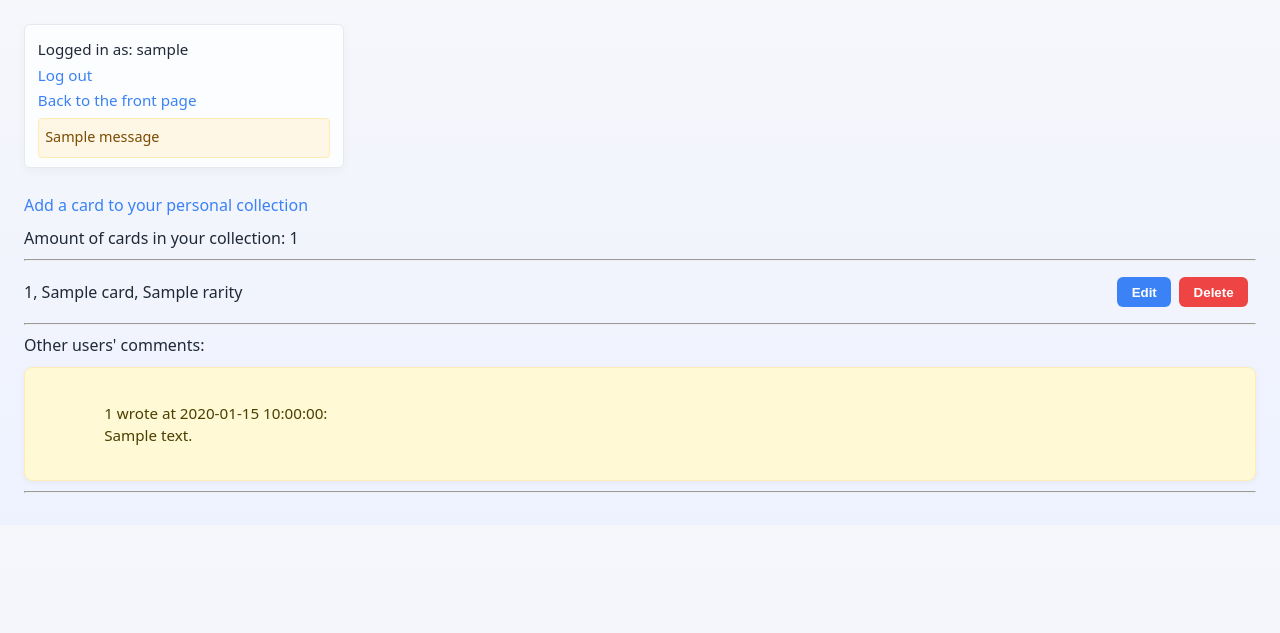
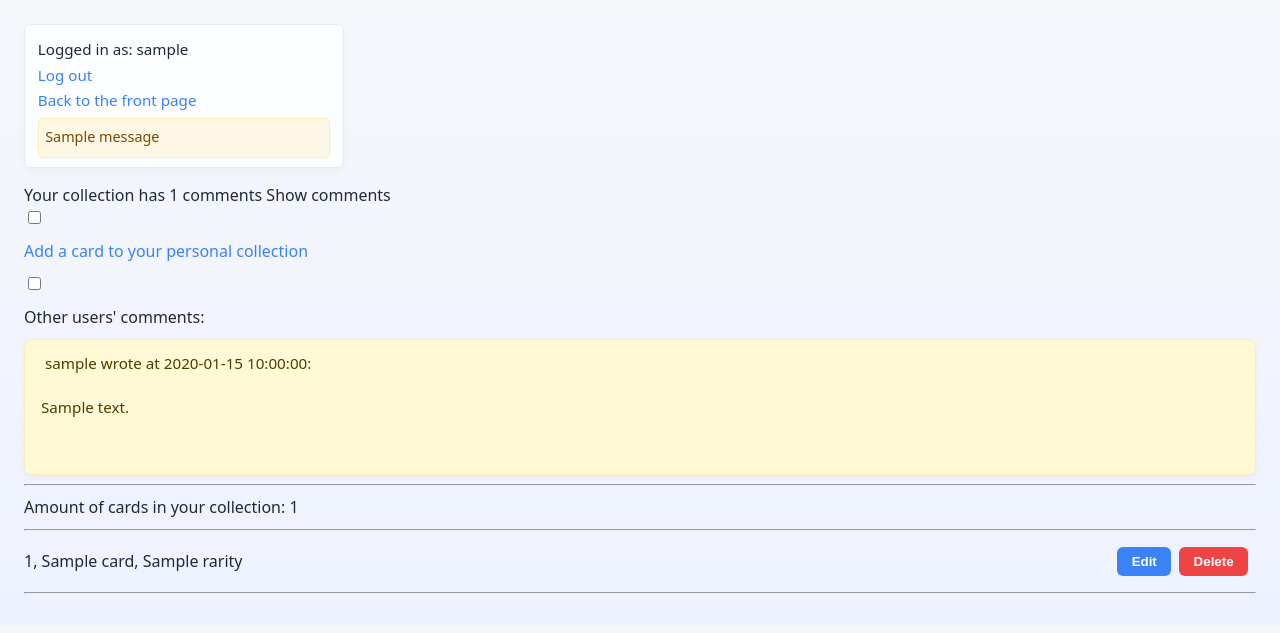
Before and after one commit to Hipsterisiili/tikawe_DigimonTcgDatabase, a Flask app: template templates/cards/personal_card_list.html in a window 1280 px wide. Shown: the top 633 px of the page. Run offline with Flask 3, Linux system fonts and the light colour scheme; the visitor is signed in with stand-in values (Sample User, id 1); the template is opened without the code that fills it: most values are stand-ins (such as "Sample title", 1, 10 or a date in 2020); one stand-in notice (Sample message) is shown.

Commit message:
User is notified about comments and comments can be toggled

```diff
--- a/templates/cards/personal_card_list.html
+++ b/templates/cards/personal_card_list.html
@@ -12,13 +12,39 @@ User may:
         <link rel="stylesheet" href="{{ url_for('static', filename='css/style.css') }}">
     </head>
 
+    {% set comments_count = (comment_list|length) if comment_list else 0 %}
     <body>
 
-        <div class="sidebar">
-            {% include 'redirect_box.html' %}
+        {# flex wrapper: left = redirect box (unchanged), right = actions (count + label) #}
+        <div class="sidebar-row">
+            <div class="sidebar">
+                {% include 'redirect_box.html' %}
+            </div>
+
+            <div class="sidebar-actions" aria-hidden="true">
+                <span class="comments-count">Your collection has {{ comments_count }} comments</span>
+                <label for="toggle-comments" class="show-comments-btn">Show comments</label>
+            </div>
         </div>
+        <input type="checkbox" id="toggle-comments" class="toggle-comments-checkbox" />
+        <p><a href="/new_card?target=private">Add a card to your personal collection</a></p>
 
-        <p><a href="/new_card?target=private">Add a card to your personal collection</a></p>
+        {% if comment_list and comment_list|length > 0 %}
+        <input type="checkbox" id="toggle-comments" class="toggle-comments-checkbox" />
+        <div class="comments-panel">
+            <p>Other users' comments:</p>
+            {% for comment in comment_list %}
+            <div class="comment-row">
+                <div class="comment-info"> {{ comment['commenter_username'] }} wrote at {{ comment['created_at'] }}:
+                    <div class="comment-text">{{ comment['comment_text'] }}</div>
+                </div>
+            </div>
+            <hr />
+            {% endfor %}
+        </div>
+        {% else %}
+        <p>No comments yet.</p>
+        {% endif %}
 
         {% if session.username %}
         <p>Amount of cards in your collection: {{ count }}</p>
@@ -49,20 +75,6 @@ User may:
         {% endfor %} {% else %}
         <p>Your collection is empty. Add new cards!</p>
         {% endif %}
-
-        {% if comment_list and comment_list|length > 0 %} {% for comment in comment_list %}
-        <p>Other users' comments:</p>
-        <div class="comment-row">
-            <div class="comment-info">
-                {{ comment['commenter_id'] }} wrote at {{ comment['created_at'] }}:
-                {{ comment['comment_text'] }}
-            </div>
-        </div>
-        <hr />
-        {% endfor %} {% else %}
-        <p>No comments yet.</p>
-        {% endif %}
-
         {% else %}
         <p>You are not yet logged in!</p>
         {% endif %}
--- a/templates/redirect_box.html
+++ b/templates/redirect_box.html
@@ -7,8 +7,9 @@
     <p>Not yet logged in</p>
     <p><a href="{{ url_for('login') }}">Log in</a></p>
     <p><a href="{{ url_for('register') }}">Register</a></p>
-    {% endif %} {% with messages = get_flashed_messages() %} {% if messages %}
+    {% endif %}
     <p><a href="{{ url_for('index') }}">Back to the front page</a></p>
+    {% with messages = get_flashed_messages() %} {% if messages %}
     <ul class="flashes">
         {% for message in messages %}
         <li>{{ message }}</li>
```
